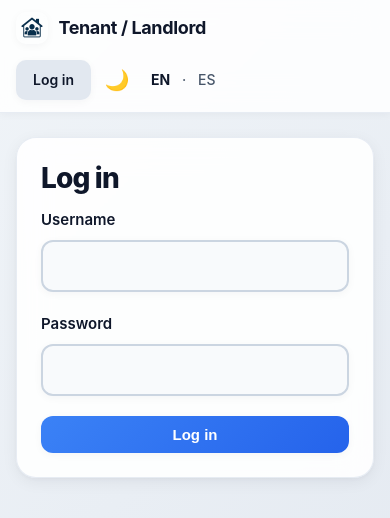
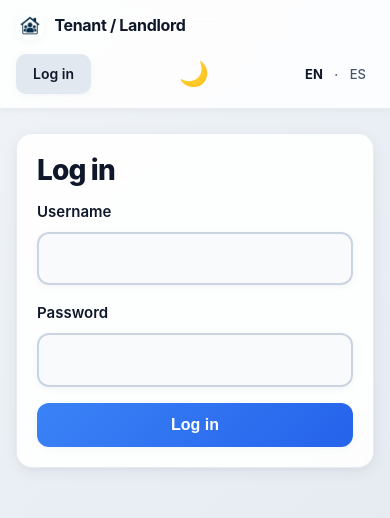
Before and after one commit to MrCakeguy123/tenant-landlord-app, a Flask app: page /login?next=/calendar in a window 390 px wide. Shown: the top 518 px of the page. Run offline with Flask 3, Linux system fonts and the light colour scheme; some libraries are stand-ins or nearby versions.

Commit message:
Add comprehensive mobile responsive design
Mobile Navigation & UI:
- Improve topbar responsiveness with better wrapping on mobile
- Stack navigation buttons vertically on small screens
- Optimize brand logo sizing for different screen sizes
- Add proper touch targets (min 44px for iOS)

Table Improvements:
- Add horizontal scroll for complex tables on mobile
- Implement .table-wrapper class for smooth scrolling
- Create .mobile-stack option for simple table stacking
- Add data-label support for mobile table views
- Optimize table padding and font sizing

Form Enhancements:
- Set input font-size to 16px to prevent iOS zoom
- Increase min-height to 44px for better touch targets
- Stack form grids to single column on mobile
- Improve form spacing and gap sizing

Button & Touch Targets:
- Min 44px height for all buttons (iOS standards)
- Full-width buttons in cards on mobile
- Better touch spacing for inline form buttons
- Larger theme toggle button for easier tapping

Typography & Spacing:
- Responsive font sizes (h1: 1.75rem → 1.5rem on small devices)
- Adjust card padding (2.5rem → 1.25rem on mobile)
- Optimize container padding for small screens
- Better line heights and spacing

Additional Mobile Features:
- Tablet breakpoint (768px) for medium devices
- Mobile breakpoint (640px) for phones
- Extra small breakpoint (375px) for compact phones
- Stack summary cards vertically on mobile
- Smaller badges and improved badge spacing
- Better flash message sizing
- Enhanced viewport meta tags for PWA support
- Apple mobile web app capable tags

Result: Fully mobile-responsive design with excellent touch targets
and optimized layouts for all screen sizes from 320px to desktop.

```diff
--- a/static/style.css
+++ b/static/style.css
@@ -1008,22 +1008,264 @@ h3 {
 
 /* ---------- Responsive Adjustments ---------- */
 
+/* Tablet breakpoint */
+@media (max-width: 768px) {
+  /* Better button wrapping */
+  .topbar-right {
+    flex-wrap: wrap;
+  }
+
+  /* Stack action buttons vertically on smaller screens */
+  .card > p {
+    display: flex;
+    flex-direction: column;
+    gap: 0.75rem;
+  }
+
+  .card > p > .button {
+    width: 100%;
+  }
+
+  /* Make summary cards stack better */
+  .summary-row {
+    grid-template-columns: repeat(auto-fit, minmax(150px, 1fr));
+  }
+}
+
+/* Mobile breakpoint */
 @media (max-width: 640px) {
+  /* Typography adjustments */
+  h1 {
+    font-size: 1.75rem;
+  }
+
+  h2 {
+    font-size: 1.25rem;
+    margin: 1.5rem 0 0.75rem;
+  }
+
+  h3 {
+    font-size: 1rem;
+    margin: 1rem 0 0.5rem;
+  }
+
+  /* Topbar mobile improvements */
+  .topbar-inner {
+    padding: 0.75rem 1rem;
+    flex-wrap: wrap;
+    gap: 0.75rem;
+  }
+
+  .topbar-left {
+    flex: 1 1 100%;
+  }
+
+  .topbar-right {
+    flex: 1 1 100%;
+    justify-content: space-between;
+  }
+
+  .topbar-brand {
+    font-size: 1rem;
+  }
+
+  .brand-icon {
+    width: 28px;
+    height: 28px;
+  }
+
+  /* Better button sizing for touch */
+  .button {
+    min-height: 44px; /* iOS minimum touch target */
+    padding: 0.75rem 1.25rem;
+    font-size: 1rem;
+  }
+
+  .button.small {
+    min-height: 38px;
+    padding: 0.5rem 1rem;
+    font-size: 0.875rem;
+  }
+
+  /* Card adjustments */
+  .card {
+    padding: 1.25rem;
+    border-radius: 1rem;
+    margin-bottom: 1rem;
+  }
+
+  /* Table mobile optimization - horizontal scroll */
+  .table-wrapper {
+    overflow-x: auto;
+    -webkit-overflow-scrolling: touch;
+    margin: 1rem -1.25rem;
+    padding: 0 1.25rem;
+  }
+
   .table {
-    font-size: 0.875rem;
+    font-size: 0.8125rem;
+    min-width: 600px; /* Force horizontal scroll for complex tables */
   }
 
   .table th,
   .table td {
     padding: 0.75rem 0.5rem;
+    white-space: nowrap;
+  }
+
+  /* Stack table cells vertically for simple tables */
+  .table.mobile-stack {
+    min-width: auto;
+  }
+
+  .table.mobile-stack thead {
+    display: none;
+  }
+
+  .table.mobile-stack tbody,
+  .table.mobile-stack tr,
+  .table.mobile-stack td {
+    display: block;
+    width: 100%;
+  }
+
+  .table.mobile-stack tr {
+    margin-bottom: 1rem;
+    border: 1px solid var(--border-color);
+    border-radius: 0.75rem;
+    padding: 0.75rem;
+    background: var(--bg-card);
+  }
+
+  .table.mobile-stack td {
+    text-align: right;
+    padding: 0.5rem 0;
+    border: none;
+    position: relative;
+    padding-left: 50%;
+  }
+
+  .table.mobile-stack td::before {
+    content: attr(data-label);
+    position: absolute;
+    left: 0;
+    width: 45%;
+    padding-right: 10px;
+    text-align: left;
+    font-weight: 600;
+    color: var(--text-secondary);
+  }
+
+  /* Form improvements */
+  .form {
+    gap: 1rem;
+  }
+
+  .form input,
+  .form select,
+  .form textarea {
+    font-size: 16px; /* Prevents iOS zoom on focus */
+    min-height: 44px;
+  }
+
+  .form-grid {
+    grid-template-columns: 1fr;
+    gap: 1.5rem;
+  }
+
+  /* Flash messages */
+  .flash {
+    padding: 0.875rem 1rem;
+    font-size: 0.875rem;
+  }
+
+  /* Summary cards */
+  .summary-row {
+    grid-template-columns: 1fr;
+    gap: 1rem;
+  }
+
+  .summary-card {
+    padding: 1.25rem;
+  }
+
+  .summary-value {
+    font-size: 1.625rem;
+  }
+
+  /* Badges */
+  .status-badge,
+  .priority-badge {
+    font-size: 0.75rem;
+    padding: 0.2rem 0.65rem;
+  }
+
+  /* Thumbnail images */
+  .thumbnail {
+    width: 100px;
+  }
+
+  /* Inline forms in tables */
+  td form {
+    display: block !important;
+    margin: 0.25rem 0;
+  }
+
+  td .button.small {
+    width: 100%;
+    margin-bottom: 0.25rem;
+  }
+
+  td select {
+    width: 100%;
+    margin-bottom: 0.5rem;
+    font-size: 16px;
+    min-height: 38px;
+  }
+
+  /* Language toggle */
+  .lang-toggle {
+    font-size: 0.8125rem;
+  }
+
+  /* Improve touch targets for theme toggle */
+  .theme-toggle {
+    min-width: 44px;
+    min-height: 44px;
+    font-size: 1.5rem;
+  }
+}
+
+/* Extra small mobile devices */
+@media (max-width: 375px) {
+  .container {
+    padding: 0 0.75rem;
+  }
+
+  .card {
+    padding: 1rem;
   }
 
   h1 {
-    font-size: 1.75rem;
+    font-size: 1.5rem;
   }
 
   h2 {
-    font-size: 1.375rem;
+    font-size: 1.125rem;
+  }
+
+  .button {
+    padding: 0.625rem 1rem;
+    font-size: 0.9375rem;
+  }
+
+  .topbar-brand {
+    font-size: 0.9375rem;
+  }
+
+  .brand-icon {
+    width: 24px;
+    height: 24px;
   }
 }
 
--- a/templates/base.html
+++ b/templates/base.html
@@ -3,7 +3,9 @@
   <head>
     <meta charset="utf-8">
     <title>Tenant / Landlord</title>
-    <meta name="viewport" content="width=device-width, initial-scale=1">
+    <meta name="viewport" content="width=device-width, initial-scale=1, maximum-scale=5">
+    <meta name="apple-mobile-web-app-capable" content="yes">
+    <meta name="mobile-web-app-capable" content="yes">
 
     <link rel="stylesheet" href="{{ url_for('static', filename='style.css') }}">
 
```
